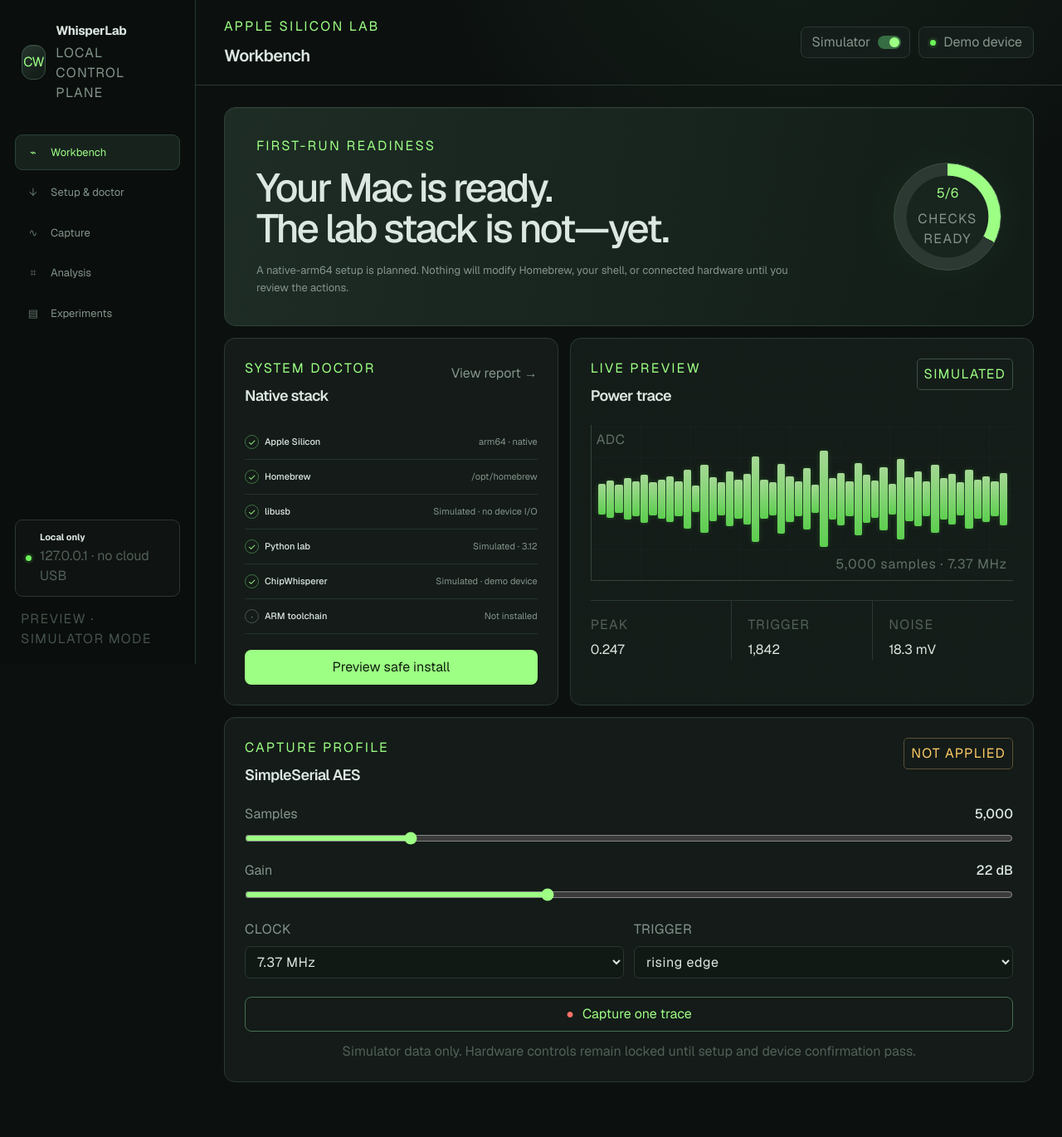
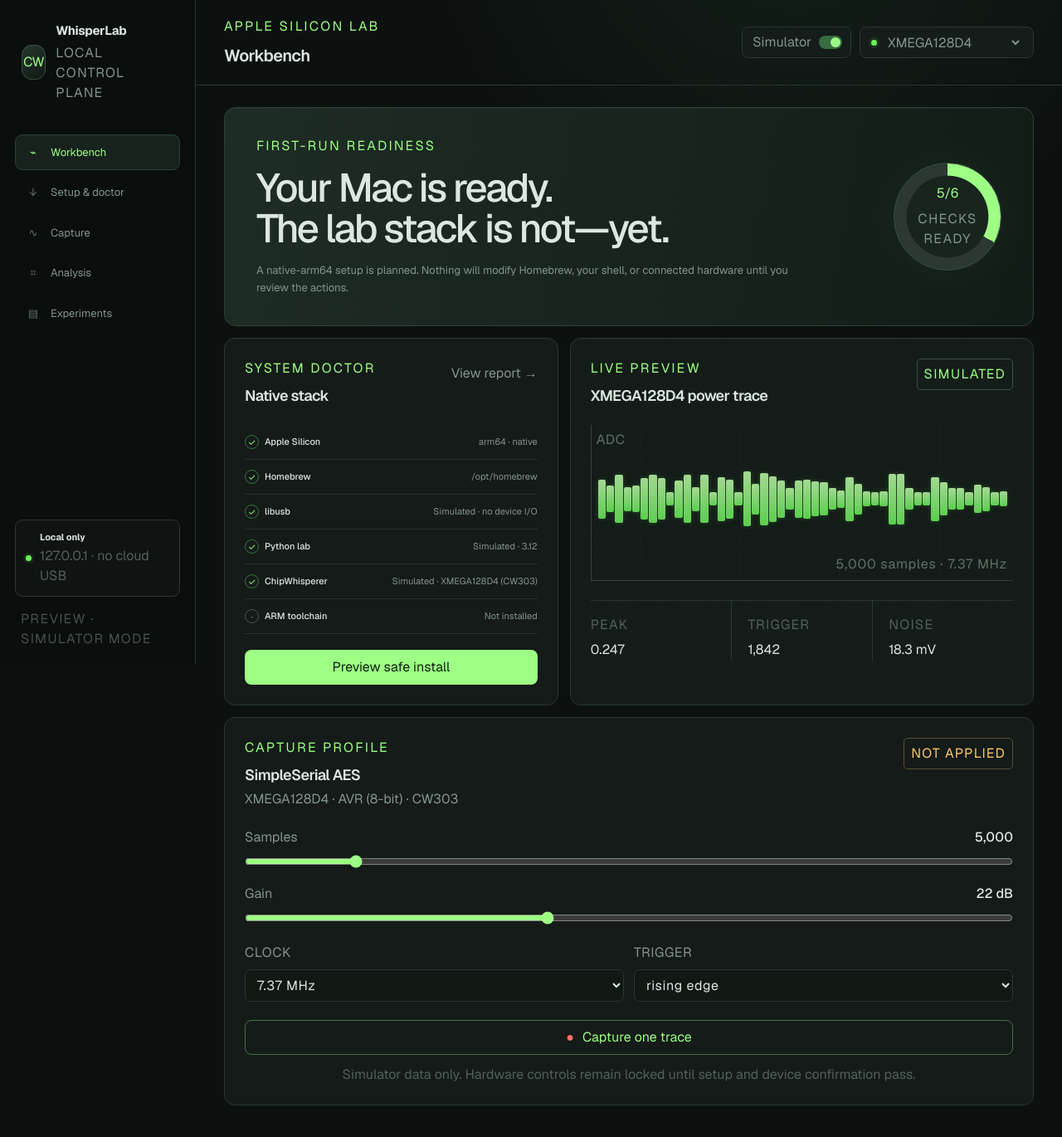
Before and after one commit to cyber-security-dev-dep-mitake-com-tw/chip_whisper_lab, a Next.js app: page / in a window 1280 px wide. Shown: the top 1370 px of the page at 83% size. Before the commit the page ends 1346 px from the top, so only its background shows below. Built offline with nearby package versions, Linux system fonts and the light colour scheme.

Commit message:
add cases

```diff
--- a/app/control-center.tsx
+++ b/app/control-center.tsx
@@ -30,20 +30,82 @@
   { label: "ARM toolchain", detail: "Not installed", state: "optional" },
 ];
 
-const trace = [
-  14, 17, 13, 19, 16, 22, 15, 18, 21, 16, 27, 12, 31, 20, 15, 25, 18, 23,
-  39, 18, 15, 32, 21, 16, 28, 13, 44, 19, 24, 16, 33, 22, 17, 29, 14, 37,
-  20, 25, 16, 31, 19, 23, 15, 27, 18, 21, 16, 24,
+type ChipProfile = {
+  id: string;
+  name: string;
+  arch: string;
+  target: string;
+  clock: string;
+  protocol: string;
+  peak: number;
+  trigger: number;
+  noise: number;
+  samples: number;
+  seed: number;
+};
+
+const chipProfiles: ChipProfile[] = [
+  { id: "xmega128d4", name: "XMEGA128D4", arch: "AVR (8-bit)", target: "CW303", clock: "7.37 MHz", protocol: "SimpleSerial AES", peak: 0.247, trigger: 1842, noise: 18.3, samples: 5000, seed: 11 },
+  { id: "atmega328p", name: "ATmega328P", arch: "AVR (8-bit)", target: "CW-Lite Arduino", clock: "16 MHz", protocol: "SimpleSerial AES", peak: 0.312, trigger: 2010, noise: 21.1, samples: 5000, seed: 23 },
+  { id: "attiny85", name: "ATtiny85", arch: "AVR (8-bit)", target: "Custom UFO", clock: "8 MHz", protocol: "SimpleSerial XOR", peak: 0.198, trigger: 980, noise: 26.4, samples: 3000, seed: 37 },
+  { id: "stm32f303", name: "STM32F303RCT6", arch: "ARM Cortex-M4", target: "CW308T-STM32F3", clock: "24 MHz", protocol: "SimpleSerial AES", peak: 0.156, trigger: 3210, noise: 12.7, samples: 5000, seed: 41 },
+  { id: "stm32f415", name: "STM32F415RGT6", arch: "ARM Cortex-M4", target: "CW308T-STM32F4", clock: "24 MHz", protocol: "SimpleSerial RSA", peak: 0.171, trigger: 4055, noise: 14.9, samples: 24000, seed: 53 },
+  { id: "stm32l051", name: "STM32L051K8", arch: "ARM Cortex-M0+", target: "CW308T-STM32L0", clock: "16 MHz", protocol: "SimpleSerial AES", peak: 0.134, trigger: 2760, noise: 10.2, samples: 5000, seed: 61 },
+  { id: "sam3u", name: "SAM3U1C", arch: "ARM Cortex-M3", target: "CW308T-SAM3U", clock: "12 MHz", protocol: "SimpleSerial AES", peak: 0.189, trigger: 3390, noise: 15.6, samples: 5000, seed: 67 },
+  { id: "k82f", name: "MK82FN256", arch: "ARM Cortex-M4F", target: "CW308T-K82F", clock: "24 MHz", protocol: "SimpleSerial ECC", peak: 0.203, trigger: 4890, noise: 16.8, samples: 10000, seed: 71 },
+  { id: "nrf52840", name: "nRF52840", arch: "ARM Cortex-M4F", target: "CW308T-NRF52840", clock: "16 MHz", protocol: "SimpleSerial AES + BLE", peak: 0.221, trigger: 3120, noise: 19.5, samples: 5000, seed: 79 },
+  { id: "cc2538", name: "CC2538SF53", arch: "ARM Cortex-M3", target: "CW308T-CC2538", clock: "32 MHz", protocol: "SimpleSerial AES", peak: 0.177, trigger: 3630, noise: 13.4, samples: 5000, seed: 83 },
+  { id: "rp2040", name: "RP2040", arch: "ARM Cortex-M0+ (dual)", target: "Custom Pico target", clock: "12 MHz", protocol: "SimpleSerial AES", peak: 0.162, trigger: 2980, noise: 11.9, samples: 5000, seed: 89 },
+  { id: "esp32", name: "ESP32-WROOM-32", arch: "Xtensa LX6", target: "Custom WiFi target", clock: "40 MHz", protocol: "SimpleSerial AES", peak: 0.288, trigger: 5210, noise: 24.6, samples: 10000, seed: 97 },
+  { id: "esp8266", name: "ESP8266EX", arch: "Xtensa LX106", target: "Custom WiFi target", clock: "26 MHz", protocol: "SimpleSerial AES", peak: 0.264, trigger: 4780, noise: 23.1, samples: 8000, seed: 101 },
+  { id: "gd32vf103", name: "GD32VF103CBT6", arch: "RISC-V (RV32IMAC)", target: "CW308T-GD32VF103", clock: "8 MHz", protocol: "SimpleSerial AES", peak: 0.145, trigger: 2455, noise: 12.0, samples: 5000, seed: 103 },
+  { id: "fe310", name: "SiFive FE310", arch: "RISC-V (RV32IMAC)", target: "HiFive1 target", clock: "16 MHz", protocol: "SimpleSerial AES", peak: 0.151, trigger: 2690, noise: 12.9, samples: 5000, seed: 107 },
+  { id: "msp430fr", name: "MSP430FR5969", arch: "MSP430 (16-bit)", target: "CW308T-MSP430FR", clock: "8 MHz", protocol: "SimpleSerial AES", peak: 0.121, trigger: 1690, noise: 9.6, samples: 5000, seed: 109 },
+  { id: "pic24fj", name: "PIC24FJ128GA010", arch: "PIC24 (16-bit)", target: "Custom PIC target", clock: "8 MHz", protocol: "SimpleSerial AES", peak: 0.213, trigger: 2245, noise: 17.7, samples: 5000, seed: 113 },
+  { id: "pic18f", name: "PIC18F4550", arch: "PIC18 (8-bit)", target: "Custom PIC target", clock: "20 MHz", protocol: "SimpleSerial XOR", peak: 0.229, trigger: 1975, noise: 20.3, samples: 4000, seed: 127 },
+  { id: "atmega128rfa1", name: "ATmega128RFA1", arch: "AVR (8-bit) + 802.15.4", target: "Custom Zigbee target", clock: "16 MHz", protocol: "SimpleSerial AES", peak: 0.256, trigger: 2130, noise: 22.0, samples: 5000, seed: 131 },
+  { id: "efm32gg", name: "EFM32GG11", arch: "ARM Cortex-M4F", target: "CW308T-EFM32GG11", clock: "24 MHz", protocol: "SimpleSerial AES", peak: 0.168, trigger: 3480, noise: 14.1, samples: 5000, seed: 137 },
 ];
+
+function generateTrace(chip: ChipProfile, bars = 48): number[] {
+  let state = chip.seed;
+  const next = () => {
+    // Deterministic LCG so the same chip always renders the same trace shape.
+    state = (state * 1103515245 + 12345) & 0x7fffffff;
+    return state / 0x7fffffff;
+  };
+  const base = chip.peak * 100;
+  return Array.from({ length: bars }, () => {
+    const jitter = (next() - 0.5) * base * 0.9;
+    return Math.max(6, Math.round(base * 0.6 + jitter));
+  });
+}
 
 export function ControlCenter() {
   const [active, setActive] = useState<NavKey>("workbench");
   const [simulation, setSimulation] = useState(true);
   const [installing, setInstalling] = useState(false);
-  const [samples, setSamples] = useState(5000);
+  const [chipId, setChipId] = useState(chipProfiles[0].id);
   const [gain, setGain] = useState(22);
 
-  const setupChecks = simulation ? simulatedSetupChecks : hardwareSetupChecks;
+  const chip = chipProfiles.find((item) => item.id === chipId) ?? chipProfiles[0];
+  const [samples, setSamples] = useState(chip.samples);
+  const trace = useMemo(() => generateTrace(chip), [chip]);
+
+  const setupChecks = useMemo(() => {
+    if (!simulation) return hardwareSetupChecks;
+    return simulatedSetupChecks.map((check) =>
+      check.label === "ChipWhisperer"
+        ? { ...check, detail: `Simulated · ${chip.name} (${chip.target})` }
+        : check,
+    );
+  }, [simulation, chip]);
+
+  function selectChip(nextId: string) {
+    setChipId(nextId);
+    const nextChip = chipProfiles.find((item) => item.id === nextId);
+    if (nextChip) setSamples(nextChip.samples);
+  }
 
   const readiness = useMemo(
     () => setupChecks.filter((item) => item.state === "ready").length,
@@ -111,10 +173,27 @@
                 <span />
               </span>
             </label>
-            <button className="device-button" type="button">
-              <span className={simulation ? "status-dot safe" : "status-dot"} />
-              {simulation ? "Demo device" : "Scan USB"}
-            </button>
+            {simulation ? (
+              <label className="device-button chip-picker">
+                <span className="status-dot safe" />
+                <select
+                  aria-label="Simulated target chip"
+                  onChange={(event) => selectChip(event.target.value)}
+                  value={chipId}
+                >
+                  {chipProfiles.map((item) => (
+                    <option key={item.id} value={item.id}>
+                      {item.name}
+                    </option>
+                  ))}
+                </select>
+              </label>
+            ) : (
+              <button className="device-button" type="button">
+                <span className="status-dot" />
+                Scan USB
+              </button>
+            )}
           </div>
         </header>
 
@@ -186,11 +265,11 @@
                   <p className="kicker">
                     {active === "analysis" ? "ANALYSIS" : "LIVE PREVIEW"}
                   </p>
-                  <h3>Power trace</h3>
+                  <h3>{chip.name} power trace</h3>
                 </div>
                 <span className="demo-pill">SIMULATED</span>
               </div>
-              <div className="trace-plot" aria-label="Simulated power trace">
+              <div className="trace-plot" aria-label={`Simulated power trace for ${chip.name}`}>
                 <div className="axis-label axis-y">ADC</div>
                 <div className="trace-bars">
                   {trace.map((value, index) => (
@@ -200,20 +279,22 @@
                     />
                   ))}
                 </div>
-                <div className="axis-label axis-x">5,000 samples · 7.37 MHz</div>
+                <div className="axis-label axis-x">
+                  {samples.toLocaleString()} samples · {chip.clock}
+                </div>
               </div>
               <div className="metric-row">
                 <div>
                   <span>Peak</span>
-                  <strong>0.247</strong>
+                  <strong>{chip.peak.toFixed(3)}</strong>
                 </div>
                 <div>
                   <span>Trigger</span>
-                  <strong>1,842</strong>
+                  <strong>{chip.trigger.toLocaleString()}</strong>
                 </div>
                 <div>
                   <span>Noise</span>
-                  <strong>18.3 mV</strong>
+                  <strong>{chip.noise.toFixed(1)} mV</strong>
                 </div>
               </div>
             </section>
@@ -240,7 +321,10 @@
               <div className="card-heading">
                 <div>
                   <p className="kicker">CAPTURE PROFILE</p>
-                  <h3>SimpleSerial AES</h3>
+                  <h3>{chip.protocol}</h3>
+                  <p className="chip-subline">
+                    {chip.name} · {chip.arch} · {chip.target}
+                  </p>
                 </div>
                 <span className="unsaved">NOT APPLIED</span>
               </div>
@@ -249,7 +333,7 @@
                   Samples <strong>{samples.toLocaleString()}</strong>
                 </span>
                 <input
-                  max="20000"
+                  max="30000"
                   min="1000"
                   onChange={(event) => setSamples(Number(event.target.value))}
                   step="500"
@@ -272,10 +356,8 @@
               <div className="select-row">
                 <label>
                   Clock
-                  <select defaultValue="7.37 MHz">
-                    <option>7.37 MHz</option>
-                    <option>10 MHz</option>
-                    <option>20 MHz</option>
+                  <select disabled value={chip.clock}>
+                    <option>{chip.clock}</option>
                   </select>
                 </label>
                 <label>
--- a/app/globals.css
+++ b/app/globals.css
@@ -265,6 +265,25 @@
 .device-button {
   padding: 0 13px;
   cursor: pointer;
+}
+
+.chip-picker select {
+  border: none;
+  background: transparent;
+  color: inherit;
+  font: inherit;
+  cursor: pointer;
+  max-width: 220px;
+}
+
+.chip-picker select:focus {
+  outline: none;
+}
+
+.chip-subline {
+  margin: 4px 0 0;
+  color: var(--muted);
+  font: 11px/1.3 var(--mono);
 }
 
 .status-dot {
```
